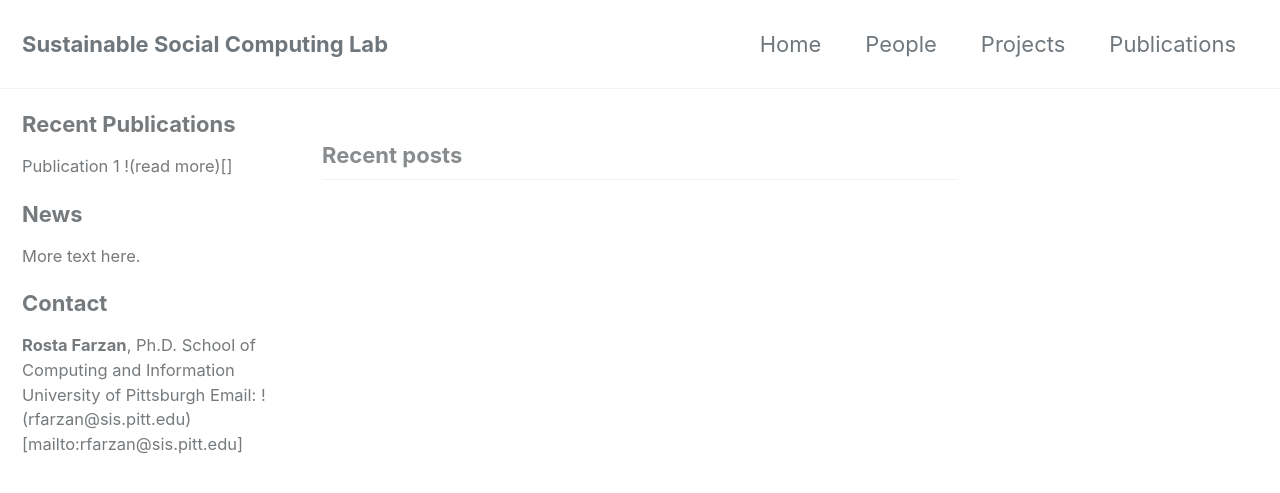
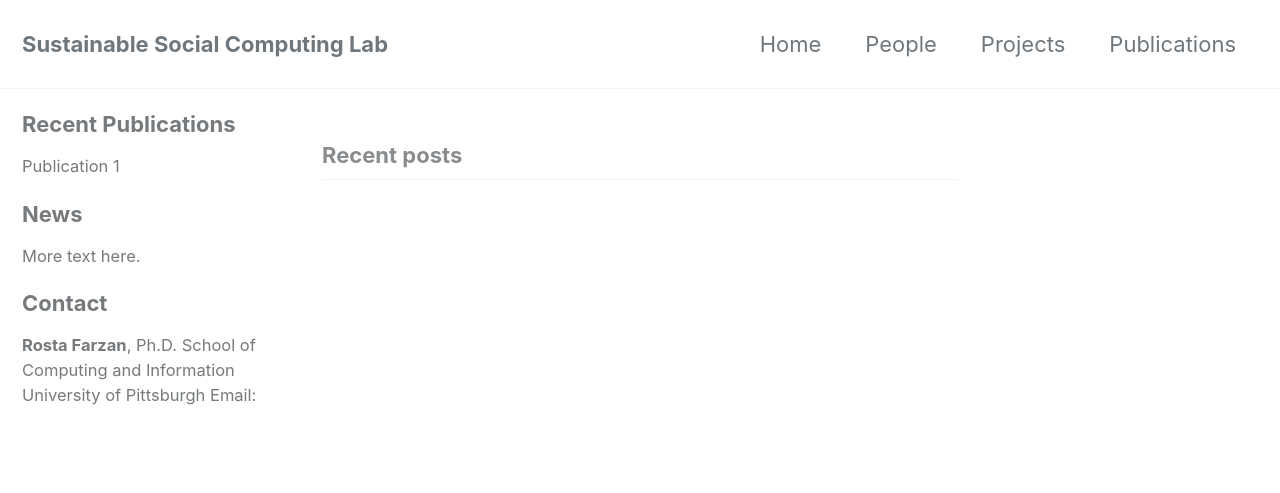
Before and after one commit to SSC-Pitt/SSC-Pitt.github.io, a Jekyll site: the page built from index.html, in a window 1280 px wide and 900 px high. Shown: the top 493 px of the window. Built offline with Jekyll 4.4.1, drawn with Linux system fonts in a browser that asks for light colours; cached includes are drawn as plain includes; nearby versions of some CDN libraries; the list of posts is cut into pages by our own code.

Commit message:
update custom sidebar

```diff
--- a/index.html
+++ b/index.html
@@ -3,18 +3,13 @@ layout: home
 author_profile: false
 sidebar:
   - title: "Recent Publications"
-    text: "Publication 1
-
-           !(read more)[]"
+    text: "Publication 1"
   - title: "News"
     text: "More text here."
   - title: "Contact"
-    text: "**Rosta Farzan**, Ph.D.
-
+    text: "**Rosta Farzan**, Ph.D. \n
            School of Computing and Information
-
            University of Pittsburgh
-
-           Email: !(rfarzan@sis.pitt.edu)[mailto:rfarzan@sis.pitt.edu]
+           Email:
            "
 ---
```
